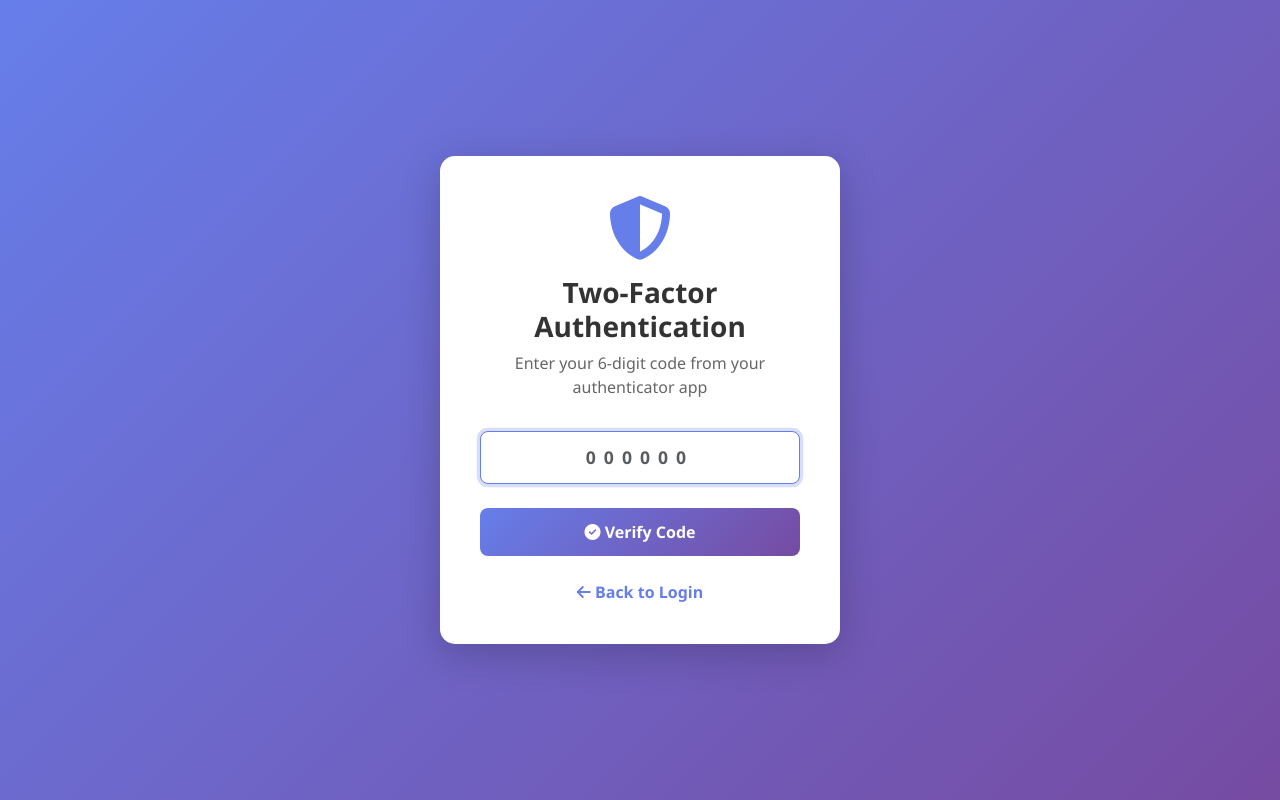
After one commit to JMousqueton/Yet-Another-Blog, a Flask app: page /admin/2fa-verify in a window 1280 px wide. The commit adds this page. Run offline with Flask 3, Linux system fonts and the light colour scheme; the visitor is signed in with stand-in values (Sample User, id 1); data that the repository does not hold is empty; some libraries are stand-ins or nearby versions.

Commit message:
Implement Two-Factor Authentication (2FA) feature with setup and verification pages

```diff
--- a/app.py
+++ b/app.py
@@ -21,6 +21,9 @@ from flask_wtf.csrf import CSRFProtect
 import re
 from flask_limiter import Limiter
 from flask_limiter.util import get_remote_address
+import pyotp
+import qrcode
+import base64
 
 # Load environment variables
 load_dotenv()
@@ -436,6 +439,16 @@ def migrate_database():
             conn.commit()
             print("✓ Added profile_image column to authors table")
 
+        if 'totp_secret' not in columns:
+            cursor.execute("ALTER TABLE authors ADD COLUMN totp_secret TEXT")
+            conn.commit()
+            print("✓ Added totp_secret column to authors table")
+
+        if 'totp_enabled' not in columns:
+            cursor.execute("ALTER TABLE authors ADD COLUMN totp_enabled INTEGER DEFAULT 0")
+            conn.commit()
+            print("✓ Added totp_enabled column to authors table")
+
         # Check if featured_image column exists in posts table
         cursor.execute("PRAGMA table_info(posts)")
         posts_columns = [row[1] for row in cursor.fetchall()]
@@ -1213,16 +1226,57 @@ def admin_login():
         ''', (email,)).fetchone()
 
         if user and check_password_hash(user['password'], password):
-            session['user_id'] = user['id']
-            session['user_name'] = user['name']
-            session['user_email'] = user['email']
-            session['is_admin'] = bool(int(user['is_admin']))  # normalize to real bool
-            flash('Successfully logged in!', 'success')
-            return redirect(url_for('admin_dashboard'))
+            # Check if 2FA is enabled
+            if user['totp_enabled']:
+                # Store user_id temporarily for 2FA verification
+                session['pending_2fa_user_id'] = user['id']
+                session['pending_2fa_user_name'] = user['name']
+                session['pending_2fa_user_email'] = user['email']
+                session['pending_2fa_is_admin'] = bool(int(user['is_admin']))
+                return redirect(url_for('admin_2fa_verify'))
+            else:
+                # No 2FA, log in directly
+                session['user_id'] = user['id']
+                session['user_name'] = user['name']
+                session['user_email'] = user['email']
+                session['is_admin'] = bool(int(user['is_admin']))
+                flash('Successfully logged in!', 'success')
+                return redirect(url_for('admin_dashboard'))
         else:
             flash('Invalid email or password', 'error')
 
     return render_template('admin/login.html')
+
+@app.route('/admin/2fa-verify', methods=['GET', 'POST'])
+@limiter.limit("10 per minute")
+def admin_2fa_verify():
+    """2FA verification page."""
+    if 'pending_2fa_user_id' not in session:
+        flash('Invalid session. Please log in again.', 'error')
+        return redirect(url_for('admin_login'))
+
+    if request.method == 'POST':
+        code = request.form.get('code', '').strip()
+
+        db = get_db()
+        user = db.execute('SELECT * FROM authors WHERE id = ?', (session['pending_2fa_user_id'],)).fetchone()
+
+        if user and user['totp_secret']:
+            totp = pyotp.TOTP(user['totp_secret'])
+            if totp.verify(code, valid_window=1):
+                # 2FA successful, complete login
+                session['user_id'] = session.pop('pending_2fa_user_id')
+                session['user_name'] = session.pop('pending_2fa_user_name')
+                session['user_email'] = session.pop('pending_2fa_user_email')
+                session['is_admin'] = session.pop('pending_2fa_is_admin')
+                flash('Successfully logged in with 2FA!', 'success')
+                return redirect(url_for('admin_dashboard'))
+            else:
+                flash('Invalid 2FA code. Please try again.', 'error')
+        else:
+            flash('2FA configuration error. Please contact administrator.', 'error')
+
+    return render_template('admin/2fa_verify.html')
 
 @app.route('/admin/logout')
 def admin_logout():
@@ -1230,6 +1284,88 @@ def admin_logout():
     session.clear()
     flash('Successfully logged out', 'success')
     return redirect(url_for('admin_login'))
+
+@app.route('/admin/2fa/setup', methods=['GET', 'POST'])
+@login_required
+def admin_2fa_setup():
+    """Setup 2FA for current user."""
+    db = get_db()
+    user = db.execute('SELECT * FROM authors WHERE id = ?', (session['user_id'],)).fetchone()
+
+    if request.method == 'POST':
+        action = request.form.get('action')
+
+        if action == 'enable':
+            # Generate new TOTP secret
+            secret = pyotp.random_base32()
+            totp = pyotp.TOTP(secret)
+
+            # Generate QR code
+            provisioning_uri = totp.provisioning_uri(
+                name=user['email'],
+                issuer_name=app.config['APP_NAME']
+            )
+
+            qr = qrcode.QRCode(version=1, box_size=10, border=5)
+            qr.add_data(provisioning_uri)
+            qr.make(fit=True)
+
+            img = qr.make_image(fill_color="black", back_color="white")
+            buffered = io.BytesIO()
+            img.save(buffered, format="PNG")
+            qr_code_data = base64.b64encode(buffered.getvalue()).decode()
+
+            # Store secret temporarily in session
+            session['temp_totp_secret'] = secret
+
+            return render_template('admin/2fa_setup.html',
+                                 user=user,
+                                 qr_code=qr_code_data,
+                                 secret=secret,
+                                 setup_step='verify')
+
+        elif action == 'verify':
+            code = request.form.get('code', '').strip()
+            secret = session.get('temp_totp_secret')
+
+            if secret:
+                totp = pyotp.TOTP(secret)
+                if totp.verify(code, valid_window=1):
+                    # Save secret and enable 2FA
+                    db.execute('''
+                        UPDATE authors
+                        SET totp_secret = ?, totp_enabled = 1
+                        WHERE id = ?
+                    ''', (secret, session['user_id']))
+                    db.commit()
+                    session.pop('temp_totp_secret', None)
+                    flash('2FA enabled successfully!', 'success')
+                    return redirect(url_for('admin_edit_author', author_id=session['user_id']))
+                else:
+                    flash('Invalid code. Please try again.', 'error')
+                    return redirect(url_for('admin_2fa_setup'))
+            else:
+                flash('Session expired. Please try again.', 'error')
+                return redirect(url_for('admin_2fa_setup'))
+
+        elif action == 'disable':
+            verify_code = request.form.get('code', '').strip()
+
+            if user['totp_secret']:
+                totp = pyotp.TOTP(user['totp_secret'])
+                if totp.verify(verify_code, valid_window=1):
+                    db.execute('''
+                        UPDATE authors
+                        SET totp_secret = NULL, totp_enabled = 0
+                        WHERE id = ?
+                    ''', (session['user_id'],))
+                    db.commit()
+                    flash('2FA disabled successfully!', 'success')
+                    return redirect(url_for('admin_edit_author', author_id=session['user_id']))
+                else:
+                    flash('Invalid code. 2FA not disabled.', 'error')
+
+    return render_template('admin/2fa_setup.html', user=user, setup_step='start')
 
 @app.route('/admin')
 @app.route('/admin/dashboard')
--- a/requirements.txt
+++ b/requirements.txt
@@ -9,3 +9,5 @@ python-dotenv==1.0.0
 Pillow>=10.0.0
 Werkzeug>=3.0.0
 markdown>=3.5.0
+pyotp>=2.9.0
+qrcode>=7.4.2
--- /dev/null
+++ b/templates/admin/2fa_verify.html
@@ -0,0 +1,163 @@
+<!DOCTYPE html>
+<html lang="en">
+<head>
+    <meta charset="UTF-8">
+    <meta name="viewport" content="width=device-width, initial-scale=1.0">
+    <title>2FA Verification - Blog Admin</title>
+    <link href="https://cdn.jsdelivr.net/npm/bootstrap@5.3.2/dist/css/bootstrap.min.css" rel="stylesheet" crossorigin="anonymous">
+    <link rel="stylesheet" href="https://cdnjs.cloudflare.com/ajax/libs/font-awesome/6.7.2/css/all.min.css" crossorigin="anonymous">
+    <link rel="icon" type="image/svg+xml" href="/static/admin-favicon.svg">
+    <style>
+        body {
+            background: linear-gradient(135deg, #667eea 0%, #764ba2 100%);
+            min-height: 100vh;
+            display: flex;
+            align-items: center;
+            justify-content: center;
+            font-family: 'Segoe UI', Tahoma, Geneva, Verdana, sans-serif;
+        }
+
+        .auth-container {
+            background: white;
+            border-radius: 15px;
+            padding: 2.5rem;
+            box-shadow: 0 10px 40px rgba(0, 0, 0, 0.2);
+            max-width: 400px;
+            width: 100%;
+        }
+
+        .auth-header {
+            text-align: center;
+            margin-bottom: 2rem;
+        }
+
+        .auth-header i {
+            font-size: 4rem;
+            color: #667eea;
+            margin-bottom: 1rem;
+        }
+
+        .auth-header h1 {
+            font-size: 1.75rem;
+            font-weight: 700;
+            color: #333;
+            margin-bottom: 0.5rem;
+        }
+
+        .auth-header p {
+            color: #666;
+            margin: 0;
+        }
+
+        .form-control {
+            padding: 0.75rem 1rem;
+            border-radius: 8px;
+            border: 1.5px solid #e1e1e1;
+            font-size: 1.1rem;
+            text-align: center;
+            letter-spacing: 0.5rem;
+            font-weight: 600;
+        }
+
+        .form-control:focus {
+            border-color: #667eea;
+            box-shadow: 0 0 0 0.2rem rgba(102, 126, 234, 0.25);
+        }
+
+        .btn-verify {
+            width: 100%;
+            padding: 0.75rem;
+            font-size: 1rem;
+            font-weight: 600;
+            border-radius: 8px;
+            background: linear-gradient(135deg, #667eea 0%, #764ba2 100%);
+            border: none;
+            color: white;
+            transition: all 0.3s;
+        }
+
+        .btn-verify:hover {
+            transform: translateY(-2px);
+            box-shadow: 0 5px 15px rgba(102, 126, 234, 0.4);
+        }
+
+        .back-link {
+            text-align: center;
+            margin-top: 1.5rem;
+        }
+
+        .back-link a {
+            color: #667eea;
+            text-decoration: none;
+            font-weight: 600;
+        }
+
+        .back-link a:hover {
+            text-decoration: underline;
+        }
+
+        .alert {
+            border-radius: 8px;
+            margin-bottom: 1.5rem;
+        }
+    </style>
+</head>
+<body>
+    <div class="auth-container">
+        <div class="auth-header">
+            <i class="fas fa-shield-alt"></i>
+            <h1>Two-Factor Authentication</h1>
+            <p>Enter your 6-digit code from your authenticator app</p>
+        </div>
+
+        {% with messages = get_flashed_messages(with_categories=true) %}
+            {% if messages %}
+                {% for category, message in messages %}
+                    <div class="alert alert-{{ 'danger' if category == 'error' else category }} alert-dismissible fade show" role="alert">
+                        {{ message }}
+                        <button type="button" class="btn-close" data-bs-dismiss="alert"></button>
+                    </div>
+                {% endfor %}
+            {% endif %}
+        {% endwith %}
+
+        <form method="POST" action="{{ url_for('admin_2fa_verify') }}">
+            <input type="hidden" name="csrf_token" value="{{ csrf_token() }}"/>
+
+            <div class="mb-4">
+                <input type="text"
+                       class="form-control"
+                       id="code"
+                       name="code"
+                       placeholder="000000"
+                       maxlength="6"
+                       pattern="[0-9]{6}"
+                       inputmode="numeric"
+                       autocomplete="one-time-code"
+                       required
+                       autofocus>
+            </div>
+
+            <button type="submit" class="btn btn-verify">
+                <i class="fas fa-check-circle"></i> Verify Code
+            </button>
+        </form>
+
+        <div class="back-link">
+            <a href="{{ url_for('admin_login') }}">
+                <i class="fas fa-arrow-left"></i> Back to Login
+            </a>
+        </div>
+    </div>
+
+    <script src="https://cdn.jsdelivr.net/npm/bootstrap@5.3.2/dist/js/bootstrap.bundle.min.js" crossorigin="anonymous"></script>
+    <script>
+        // Auto-submit when 6 digits are entered
+        document.getElementById('code').addEventListener('input', function(e) {
+            if (e.target.value.length === 6) {
+                e.target.form.submit();
+            }
+        });
+    </script>
+</body>
+</html>
```
Also changed, not shown: templates/admin/2fa_setup.html (added, +209 -0 lines), templates/admin/edit_author.html (+49 -1 lines), README.md.
